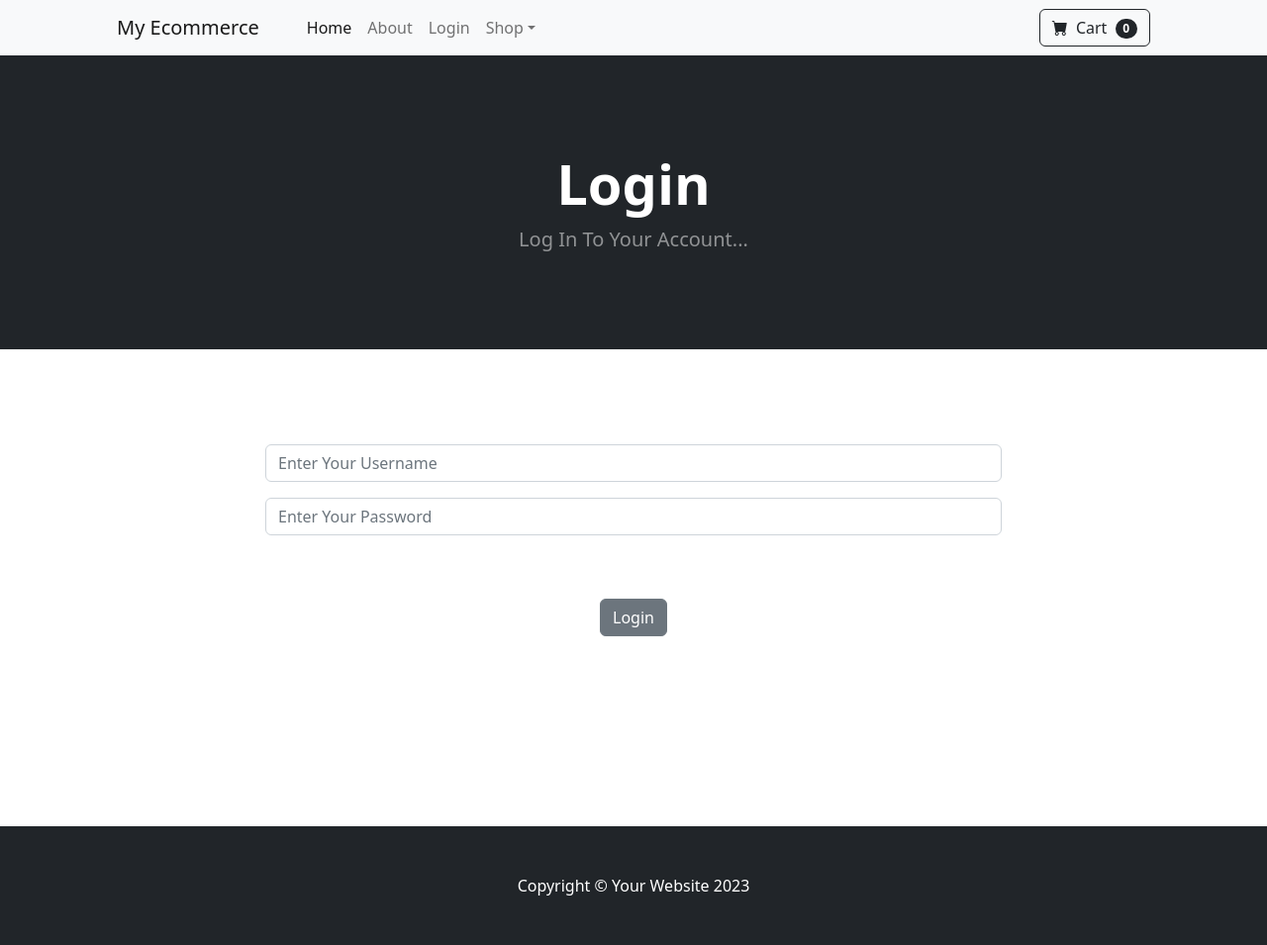
After one commit to IvanBondarenkoIT/ecom, a Django app: template ecom/store/templates/login.html in a window 1280 px wide. The commit adds this page. Shown: the whole page at 99% size. Run offline with Django 3.2, Linux system fonts and the light colour scheme; the template is opened without the code that fills it, so the values that code supplies are empty; some libraries are stand-ins or nearby versions.

Commit message:
login and logout

```diff
--- a/ecom/store/templates/base.html
+++ b/ecom/store/templates/base.html
@@ -18,6 +18,14 @@
     <body>
         <!-- Navigation-->
         {% include 'navbar.html' %}
+        {% if messages %}
+            {% for message in messages %}
+                <div class="alert alert-warning alert-dismissible fade show" role="alert">
+                    <strong>{{ message }}</strong>
+                    <button type="button" class="btn-close" data-bs-dismiss="alert" aria-label="Close"></button>
+                </div>
+            {% endfor %}
+        {% endif %}
 
         {% block content %}
         {% endblock %}
--- /dev/null
+++ b/ecom/store/templates/login.html
@@ -0,0 +1,41 @@
+{% extends 'base.html' %}
+{% block content %}
+<!-- Header-->
+<header class="bg-dark py-5">
+    <div class="container px-4 px-lg-5 my-5">
+        <div class="text-center text-white">
+            <h1 class="display-4 fw-bolder">Login</h1>
+            <p class="lead fw-normal text-white-50 mb-0">Log In To Your Account...</p>
+        </div>
+    </div>
+</header>
+<div class="container">
+    <div class="row">
+        <center>
+            <div class="col-8">
+                <br/><br/>
+                <br/><br/>
+                <form method="POST" action="{% url 'login' %}">
+                    {% csrf_token  %}
+                    <div class="mb-3">
+                        <input type="text" class="form-control" name="username" placeholder="Enter Your Username">
+                    </div>
+
+                    <div class="mb-3">
+                        <input type="password" class="form-control" name="password" placeholder="Enter Your Password">
+                    </div>
+                    <br/><br/>
+                    <button type="submit" class="btn btn-secondary">Login</button>
+                </form>
+                <br/><br/>
+                <br/><br/>
+                <br/><br/>
+                <br/><br/>
+
+            </div>
+        </center>
+    </div>
+</div>
+
+
+{% endblock %}
--- a/ecom/store/templates/navbar.html
+++ b/ecom/store/templates/navbar.html
@@ -6,6 +6,15 @@
                     <ul class="navbar-nav me-auto mb-2 mb-lg-0 ms-lg-4">
                         <li class="nav-item"><a class="nav-link active" aria-current="page" href="{% url 'home' %}">Home</a></li>
                         <li class="nav-item"><a class="nav-link" href="{% url 'about' %}">About</a></li>
+
+                        {% if user.is_authenticated %}
+                            <li class="nav-item"><a class="nav-link" href="{% url 'logout' %}">Logout</a></li>
+                        {% else %}
+                            <li class="nav-item"><a class="nav-link" href="{% url 'login' %}">Login</a></li>
+                        {% endif %}
+
+
+
                         <li class="nav-item dropdown">
                             <a class="nav-link dropdown-toggle" id="navbarDropdown" href="#" role="button" data-bs-toggle="dropdown" aria-expanded="false">Shop</a>
                             <ul class="dropdown-menu" aria-labelledby="navbarDropdown">
--- a/ecom/store/urls.py
+++ b/ecom/store/urls.py
@@ -5,4 +5,6 @@ urlpatterns = [
     # path('admin/', admin.site.urls),
     path('', views.home, name='home'),
     path('about/', views.about, name='about'),
+    path('login/', views.login_user, name='login'),
+    path('logout/', views.logout_user, name='logout'),
 ]
```
Also changed, not shown: ecom/store/views.py (+25 -1 lines).
